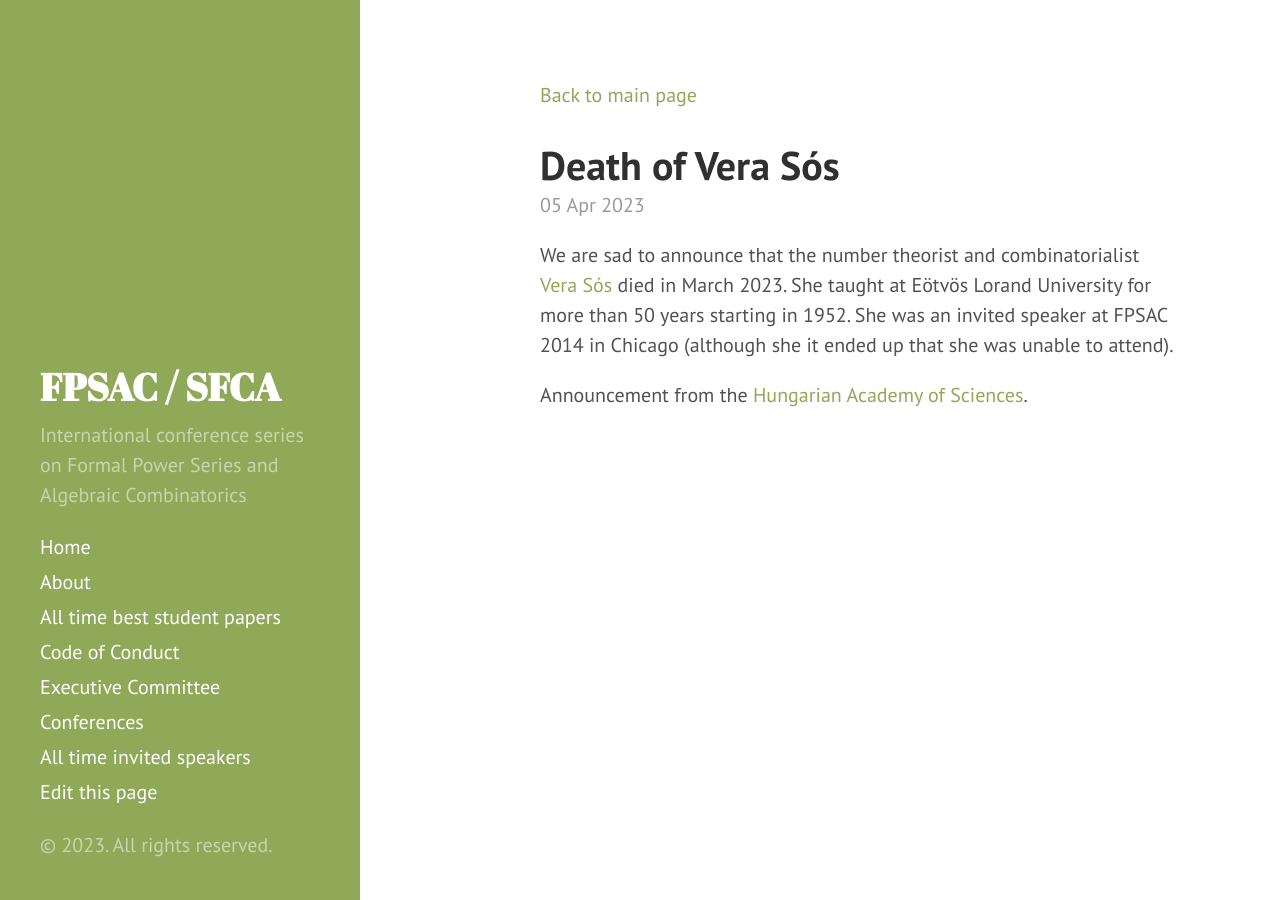
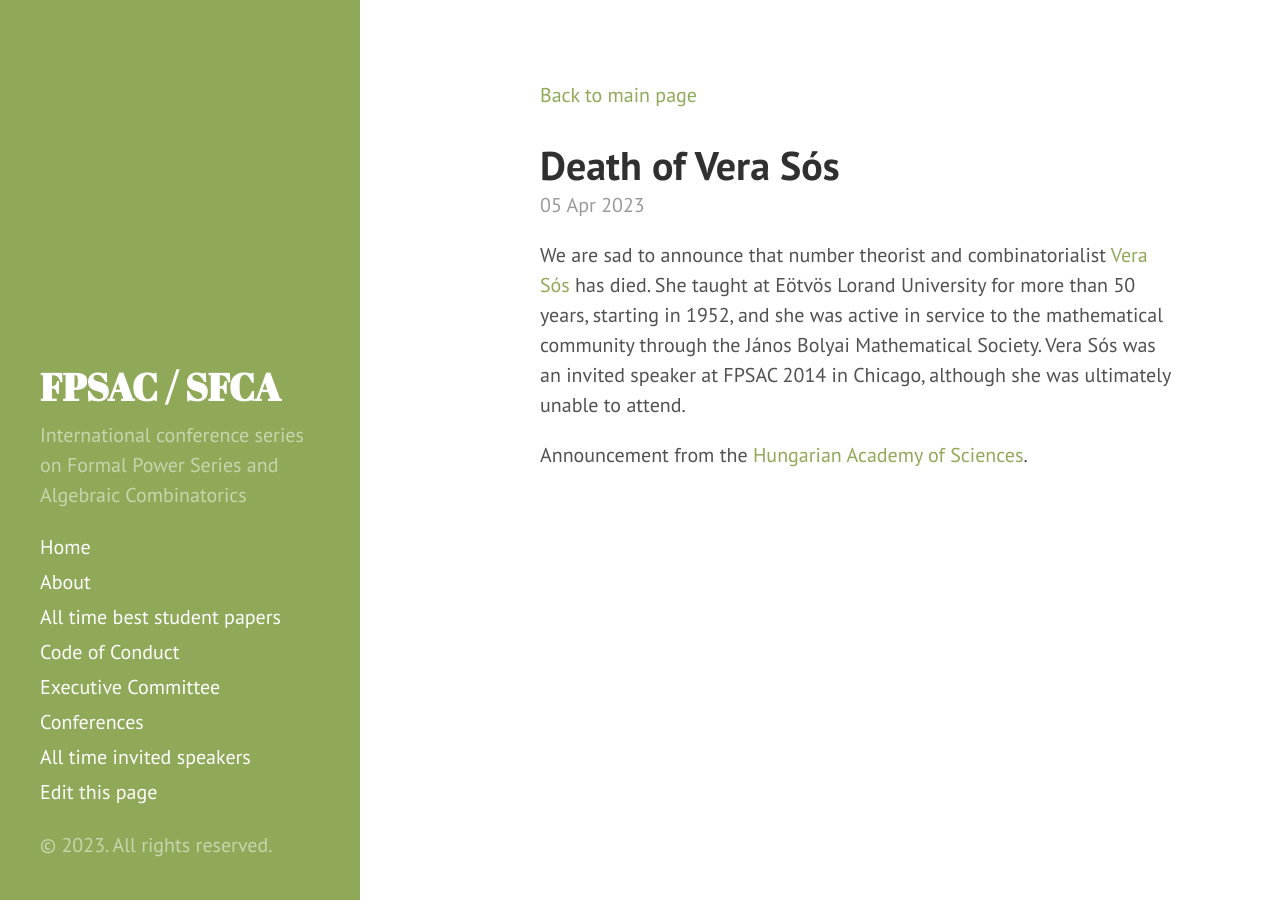
Before and after one commit to FPSAC/FPSAC.github.io, a Jekyll site: the page built from _posts/2023-04-05-verasos.md, in a window 1280 px wide. Built offline with Jekyll 4.4.1, drawn with Linux system fonts in a browser that asks for light colours.

Commit message:
Update 2023-04-05-verasos.md
edits from Bridget in email

```diff
--- a/_posts/2023-04-05-verasos.md
+++ b/_posts/2023-04-05-verasos.md
@@ -2,10 +2,11 @@
 layout: post
 title: "Death of Vera Sós"
 ---
-We are sad to announce that the number theorist and
-combinatorialist [Vera Sós](https://en.wikipedia.org/wiki/Vera_T._S%C3%B3s)
-died in March 2023.  She taught at Eötvös Lorand University for more than 50
-years starting in 1952.  She was an invited speaker at FPSAC 2014 in Chicago
-(although she it ended up that she was unable to attend).
+We are sad to announce that number theorist and combinatorialist
+[Vera Sós](https://en.wikipedia.org/wiki/Vera_T._S%C3%B3s) has
+died.  She taught at Eötvös Lorand University for more than 50 years, starting
+in 1952, and she was active in service to the mathematical community through
+the János Bolyai Mathematical Society. Vera Sós was an invited speaker at
+FPSAC 2014 in Chicago, although she was ultimately unable to attend.
 
 Announcement from the [Hungarian Academy of Sciences](https://mta.hu/english/mathematician-vera-t-sos-full-member-of-mta-passes-away-112816).
```
